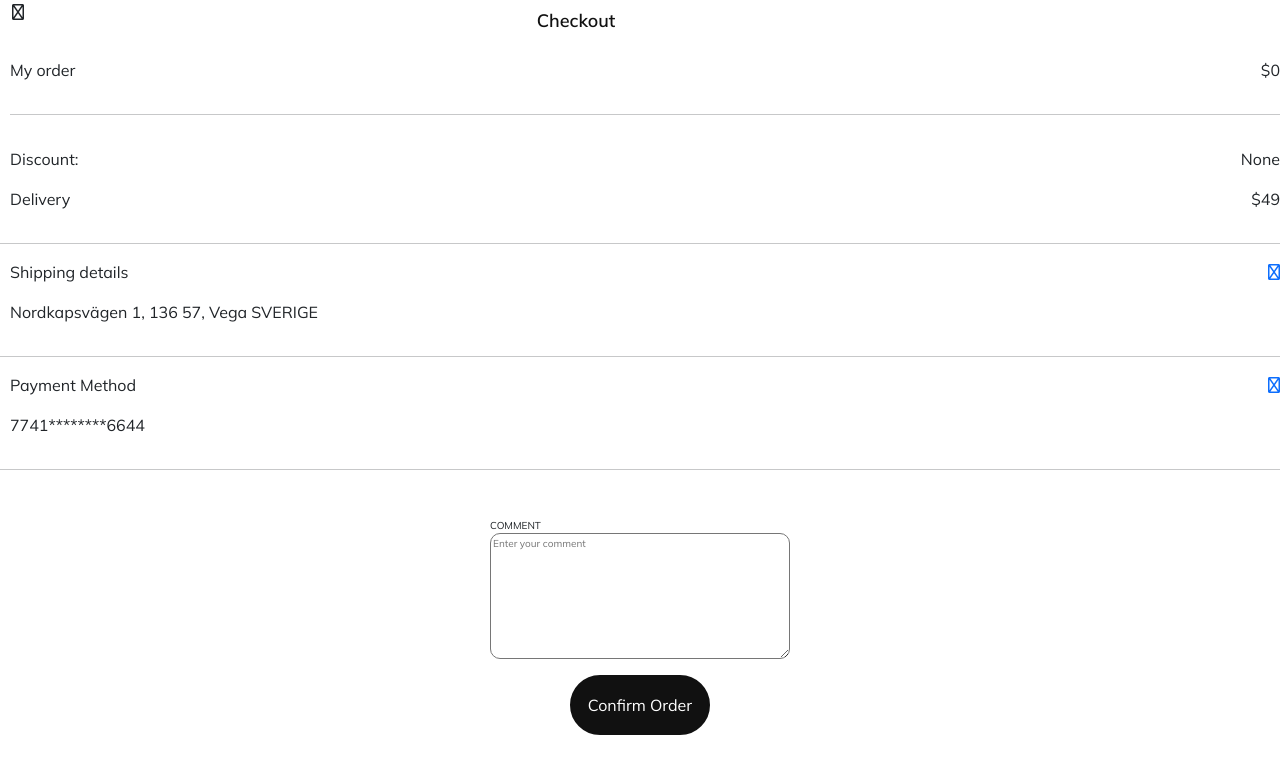
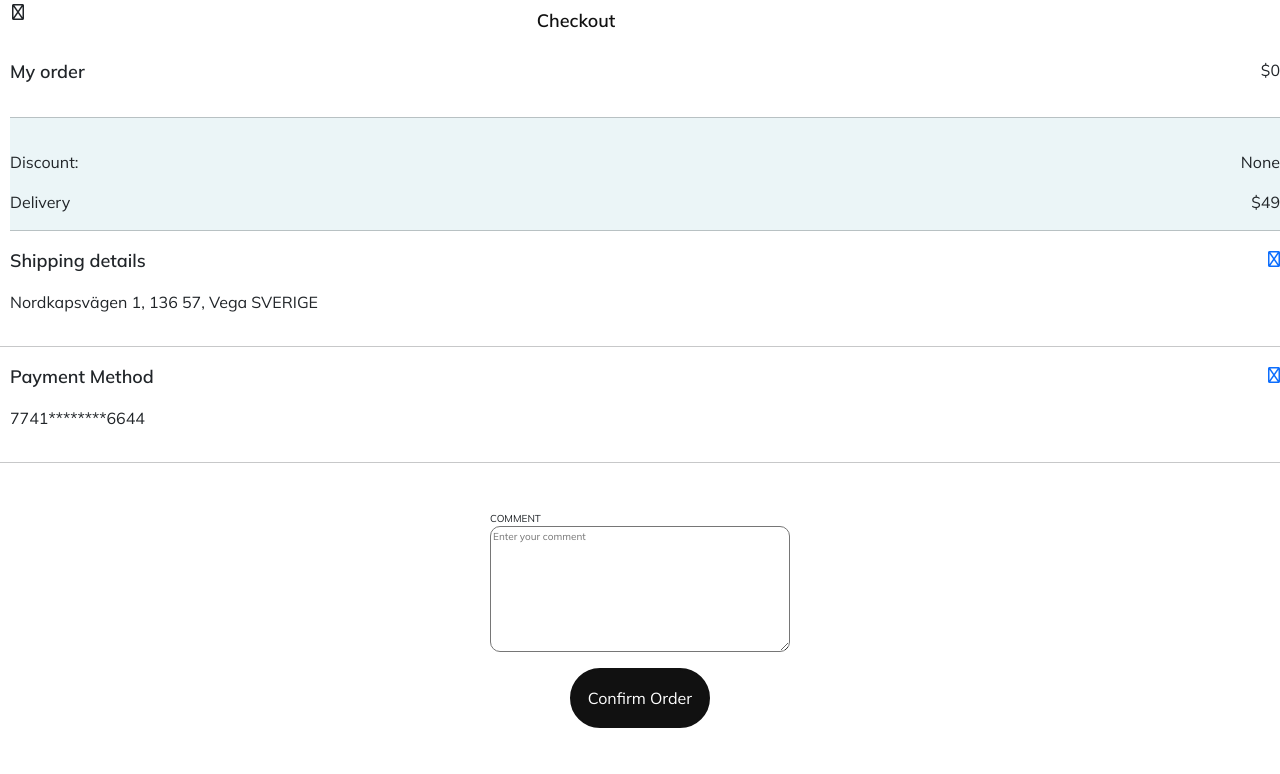
Before and after one commit to OzAlbayrak/Manero_Frontend, a React (Create React App) app in the folder manero/: page /Checkout in a window 1280 px wide. Shown: the top 774 px of the page. Built offline with nearby package versions, Linux system fonts and the light colour scheme; some icons are missing.

Commit message:
Css continues

```diff
--- a/manero/src/App.css
+++ b/manero/src/App.css
@@ -1309,6 +1309,10 @@ main {
   z-index: 2;
 }
 
+.info-color {
+  background-color: rgb(235, 245, 247);
+}
+
 .totItem {
   display: flex;
   flex-direction: column;
@@ -1333,3 +1337,9 @@ main {
   display: flex;
   justify-content: space-between;
 }
+
+.semi {
+  font-size: 18px;
+  font-family: "Mulish";
+  font-weight: 600;
+}
--- a/manero/src/Views/CheckoutView.js
+++ b/manero/src/Views/CheckoutView.js
@@ -77,13 +77,15 @@ const CheckoutView = () => {
 
       <div className='checkout-info'>
         <div className='checkout-info-order'>
-          <p>My order</p>
+          <p className='semi'>My order</p>
           <p className='totPrice'>
             <div>
               ${totPrice}
             </div>
           </p>
         </div>
+
+        <div className='info-color'>
           <hr />
           <p className='totItem'>
             {
@@ -123,10 +125,12 @@ const CheckoutView = () => {
                 </div>
               </p>
           }
+          <hr />
         </div>
-      <hr />
+      </div>
+
       <div className='shipping-address'>
-        <p>Shipping details</p>
+        <p className='semi'>Shipping details</p>
         <NavLink to='/Shipping details'>
           <i className='fa-regular fa-chevron-right'></i>
         </NavLink>
@@ -135,7 +139,7 @@ const CheckoutView = () => {
 
       <hr />
       <div className='shipping-address'>
-        <p>Payment Method</p>
+        <p className='semi'>Payment Method</p>
         <NavLink to='/Payment method'>
           <i className='fa-regular fa-chevron-right'></i>
         </NavLink>
--- a/manero/src/assets/scss/components/sections/_checkout.scss
+++ b/manero/src/assets/scss/components/sections/_checkout.scss
@@ -54,6 +54,10 @@
     z-index: 2;
 }
 
+.info-color {
+    background-color: rgb(235, 245, 247);
+}
+
 .totItem {
     display: flex;
     flex-direction: column;
@@ -79,3 +83,9 @@
     display: flex;
     justify-content: space-between;
 }
+
+.semi {
+    font-size: 18px;
+    font-family: 'Mulish';
+    font-weight: 600;
+}
```
Lines whose indentation alone changed are shown as unchanged.
